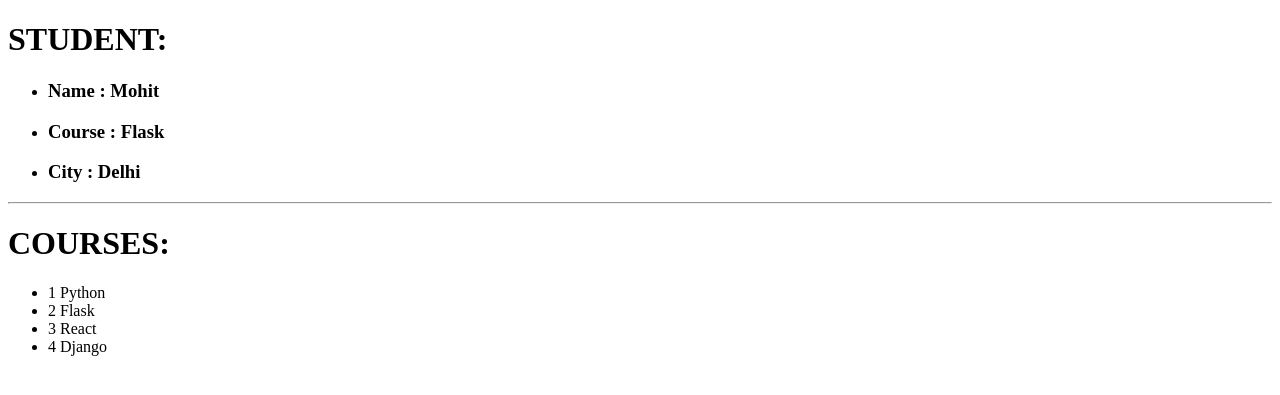
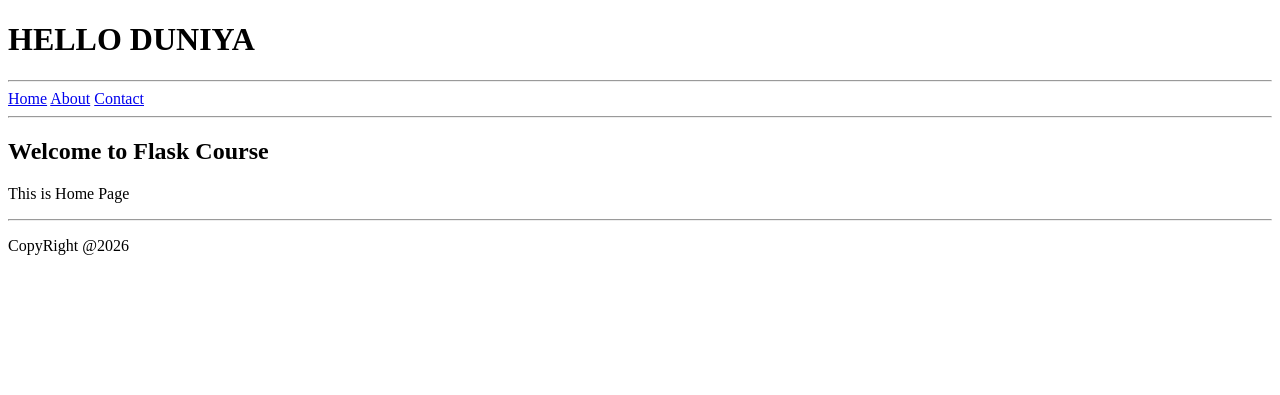
Before and after one commit to kanishkonline/Flask-Learnings, a Flask app: page / in a window 1280 px wide. Shown: the top 395 px of the page. Run offline with Flask 3, Linux system fonts and the light colour scheme.

Commit message:
Template-Inheritance-of-jinja2

```diff
--- a/app.py
+++ b/app.py
@@ -4,18 +4,15 @@ app = Flask(__name__)
 
 @app.route("/")
 def home():
-    courses = [
-        "Python",
-        "Flask",
-        "React",
-        "Django"
-    ]
-    student = {
-        "Name":"Mohit",
-        "Course":"Flask",
-        "City":"Delhi"
-    }
-    return render_template("index.html", courses=courses, student=student)
+    return render_template("index.html")
+
+@app.route("/about")
+def about():
+    return render_template("about.html")
+
+@app.route("/contact")
+def contact():
+    return render_template("contact.html")
 
 if __name__ == "__main__":
     app.run(debug=True)
--- /dev/null
+++ b/templates/about.html
@@ -0,0 +1,4 @@
+{% extends "base.html" %}
+{% block content %}
+<h2>About Page</h2>
+{% endblock %}
--- /dev/null
+++ b/templates/base.html
@@ -0,0 +1,29 @@
+<!DOCTYPE html>
+<html lang="en">
+<head>
+    <meta charset="UTF-8">
+    <meta name="viewport" content="width=device-width, initial-scale=1.0">
+    <title>Hello World</title>
+</head>
+<body>
+    <header>
+        <h1>HELLO DUNIYA</h1>
+        <hr>
+    <nav>
+        <a href="/">Home</a>
+        <a href="/about">About</a>
+        <a href="/contact">Contact</a>
+    </nav>
+    <hr>
+    </header>
+
+    {% block content%}
+
+    {% endblock %}
+    <hr>
+
+    <footer>
+        <p>CopyRight @2026</p>
+    </footer>
+</body>
+</html>
--- /dev/null
+++ b/templates/contact.html
@@ -0,0 +1,4 @@
+{% extends "base.html" %}
+{% block content %}
+<h2>Contact-Us Page</h2>
+{% endblock %}
--- a/templates/index.html
+++ b/templates/index.html
@@ -1,24 +1,5 @@
-<!DOCTYPE html>
-<html lang="en">
-<head>
-    <meta charset="UTF-8">
-    <meta name="viewport" content="width=device-width, initial-scale=1.0">
-    <title>Hello World Page</title>
-</head>
-<body>
-    <h1>STUDENT:</h1>
-    <ul>
-    {% for key,value in student.items() %}
-    <li><H3>{{key}} : {{value}}</H3></li>
-    {% endfor %}
-    </ul>
-    <hr>
-
-    <h1>COURSES:</h1>
-    <ul>
-    {% for course in courses %}
-    <li>{{loop.index}} {{course}}</li>
-    {% endfor %}
-    </ul>
-</body>
-</html>
+{% extends "base.html" %}
+{% block content %}
+<h2>Welcome to Flask Course</h2>
+<p>This is Home Page</p>
+{% endblock %}
```
Also changed, not shown: readme.md.
